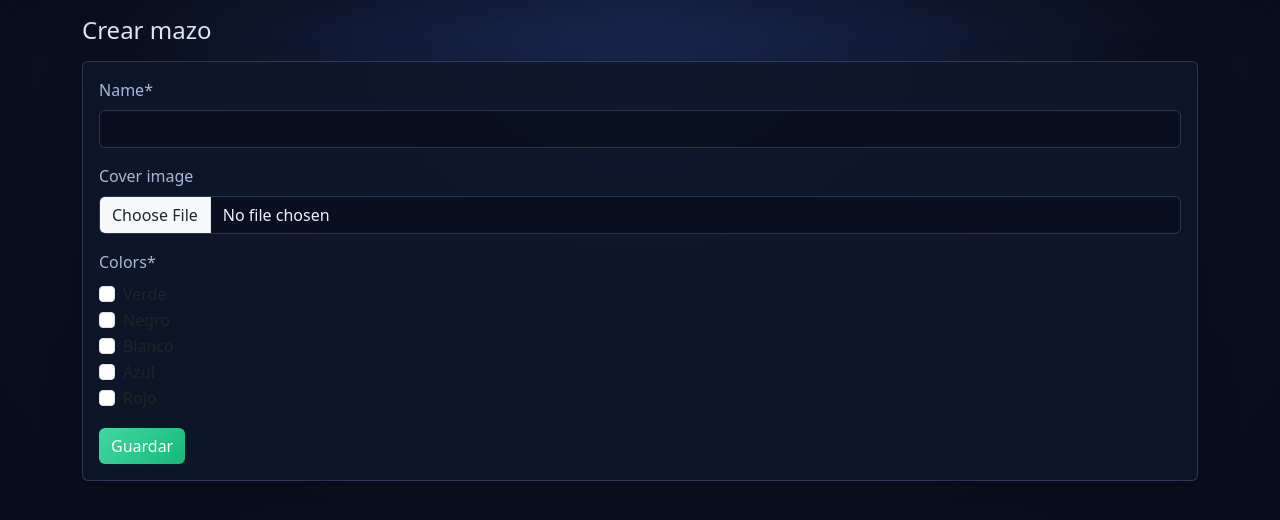
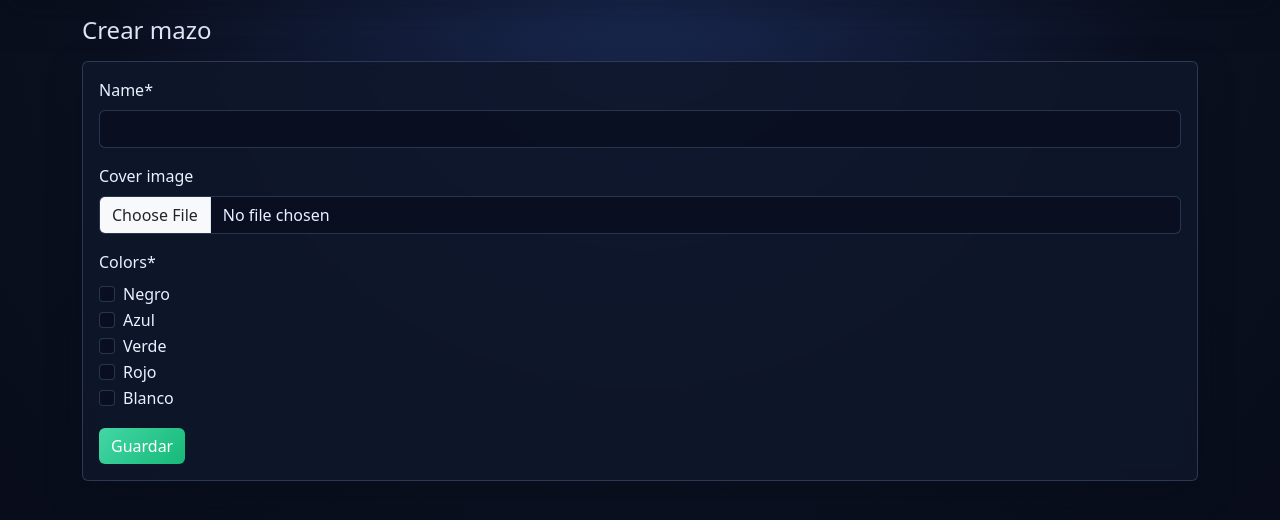
Before and after one commit to rueeen/tournament_app, a Django app: page /decks/create/ in a window 1280 px wide. Shown: the part 58-578 px from the top of the page. Run offline with Django 5.2, Linux system fonts and the light colour scheme; the visitor is signed in with stand-in values (Sample User, id 1); data comes from the database, SQL or seed files in the repository; some libraries are stand-ins or nearby versions.

Commit message:
Fix deck color options visibility and form contrast

```diff
--- a/core/static/css/app.css
+++ b/core/static/css/app.css
@@ -49,9 +49,18 @@ textarea:focus {
   box-shadow: 0 0 0 .2rem rgba(94,162,255,.2) !important;
 }
 
-.form-label,
-.text-secondary {
-  color: var(--muted) !important;
+.form-label { color: var(--text) !important; }
+.form-check-label { color: var(--text) !important; }
+.text-secondary { color: var(--muted) !important; }
+
+.form-check-input {
+  background-color: rgba(9, 16, 32, 0.8);
+  border-color: var(--border);
+}
+
+.form-check-input:checked {
+  background-color: var(--primary);
+  border-color: var(--primary);
 }
 
 .btn-primary {
--- a/decks/forms.py
+++ b/decks/forms.py
@@ -14,6 +14,15 @@ class DeckForm(forms.ModelForm):
         model = Deck
         fields = ('name', 'cover_image', 'colors')
 
+    def __init__(self, *args, **kwargs):
+        super().__init__(*args, **kwargs)
+        self._ensure_default_colors()
+        self.fields['colors'].queryset = DeckColor.objects.order_by('name')
+
+    def _ensure_default_colors(self):
+        for color_value, _ in DeckColor.ColorChoices.choices:
+            DeckColor.objects.get_or_create(name=color_value)
+
     def clean_colors(self):
         colors = self.cleaned_data['colors']
         if not colors:
```
